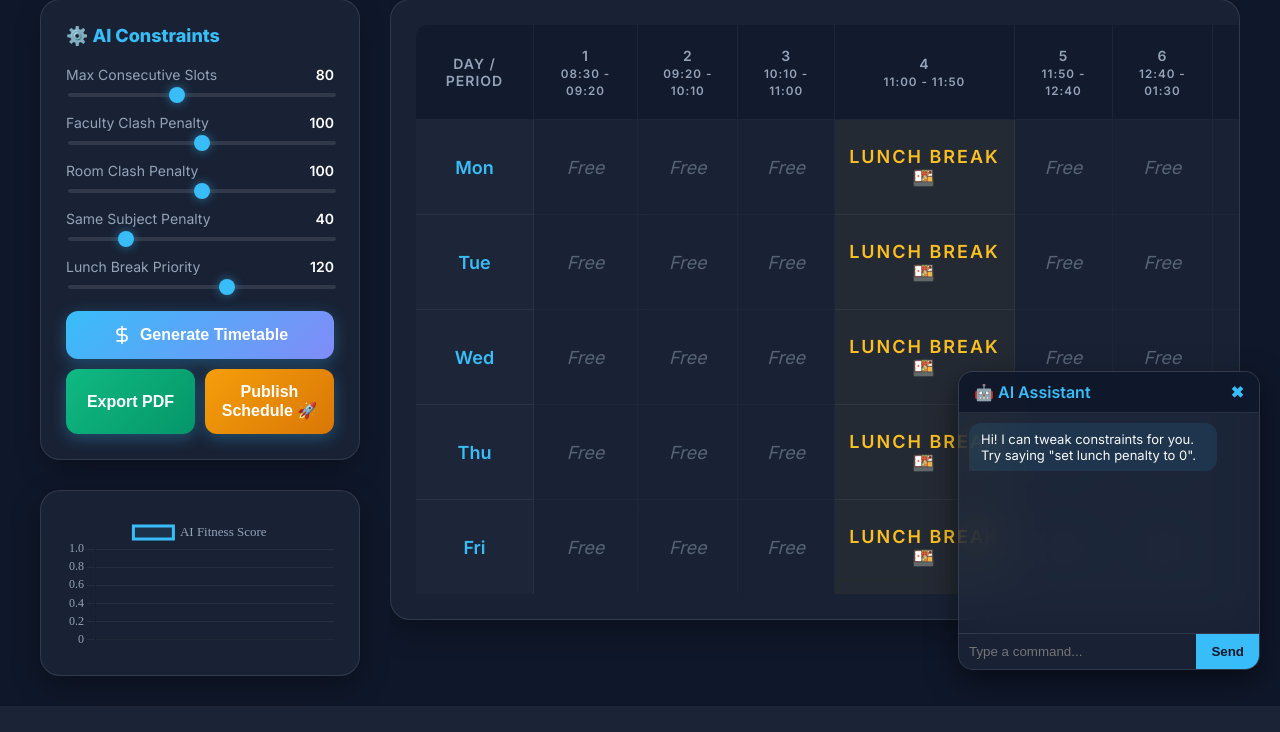
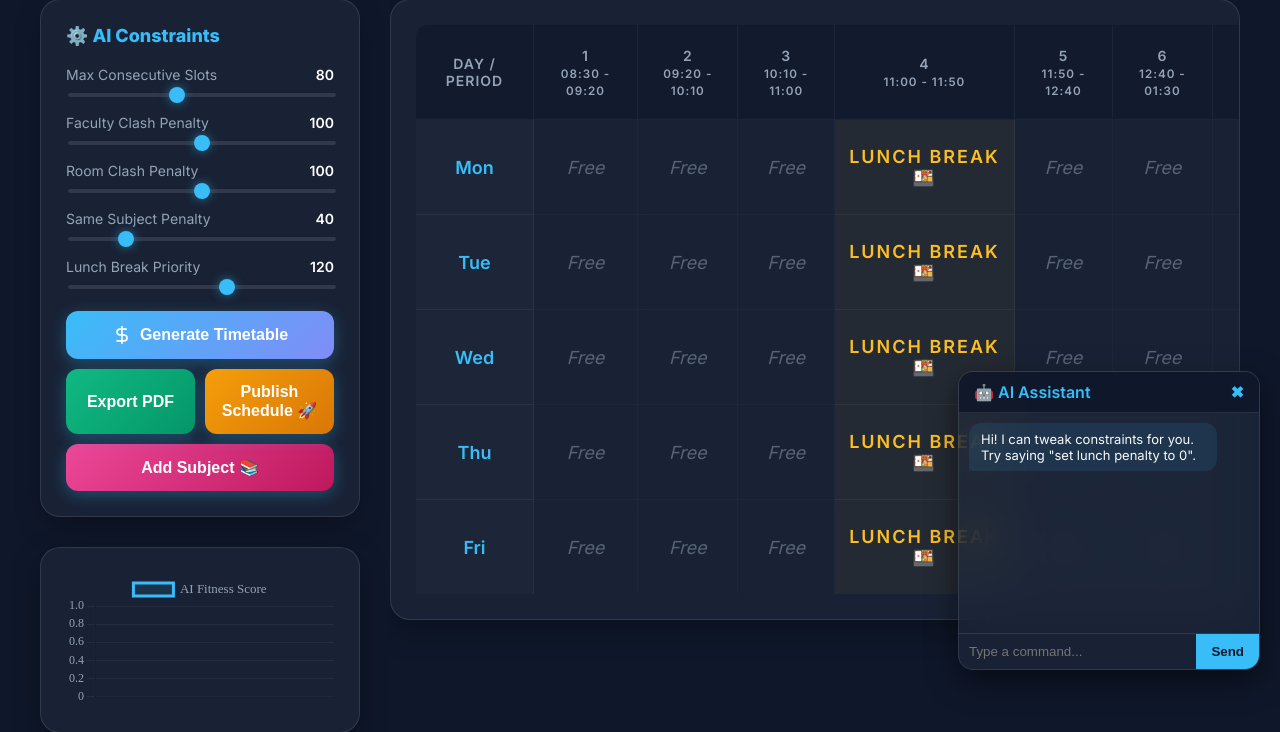
Before and after one commit to ansh-sharma123/ai_timetable_system, a Flask app: page / in a window 1280 px wide. Shown: the part 110-842 px from the top of the page. Before the commit the page ends 816 px from the top, so only its background shows below. Run offline with Flask 3, Linux system fonts and the light colour scheme; a user stored in the database is signed in; parts of the project's set-up code (start-up, migrations or seed data) failed here and were passed over; some libraries are stand-ins or nearby versions.

Commit message:
Add subject addition feature for teachers

```diff
--- a/data/courses.csv
+++ b/data/courses.csv
@@ -8,4 +8,4 @@ course_id,course_name,faculty,hours,type
 7,Mathematics for Computing,Dr Patel,1,elective
 8,Economics for Engineers,Dr Roy,1,elective
 9,Soft Skills,Dr Sharma,2,core
-10,Project Lab,Dr Khan,3,core
+10,Project Lab,Dr Khan,3,core11,maths,Dr. Sharma,2,core
--- a/frontend/app.py
+++ b/frontend/app.py
@@ -339,6 +339,49 @@ def chat():
 
     return {"message": response_msg, "weights": weights}
 
+@app.route('/add_subject', methods=['POST'])
+def add_subject():
+    if "user" not in session:
+        return "Unauthorized", 401
+
+    data = request.json
+    course_name = data.get("course_name")
+    faculty = data.get("faculty")
+    hours = data.get("hours")
+    course_type = data.get("type", "core")
+
+    if not all([course_name, faculty, hours]):
+        return {"success": False, "message": "Missing required fields"}, 400
+
+    if course_list:
+        try:
+            max_id = max(int(c.get("course_id", 0)) for c in course_list)
+            new_id = max_id + 1
+        except:
+            new_id = len(course_list) + 1
+    else:
+        new_id = 1
+
+    new_course = {
+        "course_id": new_id,
+        "course_name": course_name,
+        "faculty": faculty,
+        "hours": int(hours),
+        "type": course_type
+    }
+
+    course_list.append(new_course)
+
+    csv_path = os.path.join(base_dir, "../data/courses.csv")
+    try:
+        new_df = pd.DataFrame([new_course])
+        new_df.to_csv(csv_path, mode='a', header=False, index=False)
+        return {"success": True, "message": "Subject added successfully!"}
+    except Exception as e:
+        print("Error saving subject:", e)
+        return {"success": False, "message": "Failed to save subject."}, 500
+
+
 @app.route("/")
 def home():
     if "user" not in session:
--- a/frontend/templates/index.html
+++ b/frontend/templates/index.html
@@ -518,6 +518,11 @@
                     Publish Schedule 🚀
                 </button>
             </div>
+            <div style="margin-top: 10px;">
+                <button type="button" class="btn-generate" style="width: 100%; margin: 0; background: linear-gradient(135deg, #ec4899, #be185d);" onclick="showAddSubjectModal()">
+                    Add Subject 📚
+                </button>
+            </div>
         </form>
 
         <div class="chart-container">
@@ -581,6 +586,36 @@
     <div class="popup-row"><span class="popup-label">Room:</span> <span class="popup-value" id="p_room"></span></div>
     <div class="popup-row"><span class="popup-label">Section:</span> <span class="popup-value" id="p_section"></span></div>
     <button class="btn-close" onclick="closePopup()">Close Details</button>
+</div>
+
+<!-- 🔥 ADD SUBJECT POPUP -->
+<div id="add-subject-popup" style="display:none; position:fixed; top:50%; left:50%; transform:translate(-50%, -40%); background:#1e293b; padding:30px; border-radius:20px; z-index:1000; min-width:350px; box-shadow:0 25px 50px -12px rgba(0,0,0,0.5); border:1px solid var(--border-color); opacity:0; transition:all 0.3s cubic-bezier(0.4, 0, 0.2, 1);">
+    <h3 class="popup-title">Add New Subject</h3>
+    <div style="display:flex; flex-direction:column; gap:15px;">
+        <div>
+            <label style="color:var(--text-muted); font-size:14px;">Course Name</label><br>
+            <input type="text" id="new_course_name" style="width:100%; padding:10px; border-radius:8px; border:1px solid rgba(255,255,255,0.1); background:rgba(0,0,0,0.2); color:white; margin-top:5px; box-sizing:border-box;" placeholder="e.g. Advanced AI" required>
+        </div>
+        <div>
+            <label style="color:var(--text-muted); font-size:14px;">Faculty Name</label><br>
+            <input type="text" id="new_faculty" style="width:100%; padding:10px; border-radius:8px; border:1px solid rgba(255,255,255,0.1); background:rgba(0,0,0,0.2); color:white; margin-top:5px; box-sizing:border-box;" placeholder="e.g. Dr. Smith" required>
+        </div>
+        <div>
+            <label style="color:var(--text-muted); font-size:14px;">Hours per week</label><br>
+            <input type="number" id="new_hours" style="width:100%; padding:10px; border-radius:8px; border:1px solid rgba(255,255,255,0.1); background:rgba(0,0,0,0.2); color:white; margin-top:5px; box-sizing:border-box;" placeholder="e.g. 2" required min="1">
+        </div>
+        <div>
+            <label style="color:var(--text-muted); font-size:14px;">Course Type</label><br>
+            <select id="new_type" style="width:100%; padding:10px; border-radius:8px; border:1px solid rgba(255,255,255,0.1); background:rgba(0,0,0,0.2); color:white; margin-top:5px; box-sizing:border-box;">
+                <option value="core">Core</option>
+                <option value="elective">Elective</option>
+            </select>
+        </div>
+    </div>
+    <div style="display:flex; gap:10px; margin-top:20px;">
+        <button class="btn-generate" style="flex:1; background:linear-gradient(135deg, #10b981, #059669);" onclick="submitNewSubject()">Save</button>
+        <button class="btn-close" style="flex:1; margin-top:0;" onclick="closeAddSubjectModal()">Cancel</button>
+    </div>
 </div>
 
 <!-- 🔥 CHAT WIDGET -->
@@ -936,6 +971,82 @@ function appendChat(role, text) {
     messages.appendChild(div);
     messages.scrollTop = messages.scrollHeight;
 }
+
+// --- ADD SUBJECT MODAL ---
+function showAddSubjectModal() {
+    const popup = document.getElementById("add-subject-popup");
+    const overlay = document.getElementById("overlay");
+    popup.style.display = "block";
+    overlay.style.display = "block";
+
+    // Trigger reflow
+    void popup.offsetWidth;
+
+    popup.style.transform = "translate(-50%, -50%)";
+    popup.style.opacity = "1";
+    overlay.classList.add("active");
+
+    // Set overlay to close this modal when clicked
+    overlay.onclick = function() {
+        closeAddSubjectModal();
+        closePopup(); // Also fallback to original
+    };
+}
+
+function closeAddSubjectModal() {
+    const popup = document.getElementById("add-subject-popup");
+    const overlay = document.getElementById("overlay");
+    popup.style.transform = "translate(-50%, -40%)";
+    popup.style.opacity = "0";
+    overlay.classList.remove("active");
+    setTimeout(() => {
+        popup.style.display = "none";
+        overlay.style.display = "none";
+    }, 300);
+
+    // Restore overlay onclick
+    overlay.onclick = closePopup;
+}
+
+function submitNewSubject() {
+    const course_name = document.getElementById('new_course_name').value.trim();
+    const faculty = document.getElementById('new_faculty').value.trim();
+    const hours = document.getElementById('new_hours').value.trim();
+    const type = document.getElementById('new_type').value;
+
+    if (!course_name || !faculty || !hours) {
+        alert("Please fill in all fields.");
+        return;
+    }
+
+    fetch('/add_subject', {
+        method: 'POST',
+        headers: { 'Content-Type': 'application/json' },
+        body: JSON.stringify({
+            course_name: course_name,
+            faculty: faculty,
+            hours: hours,
+            type: type
+        })
+    })
+    .then(res => res.json())
+    .then(data => {
+        if(data.success) {
+            alert(data.message);
+            closeAddSubjectModal();
+            // Clear inputs
+            document.getElementById('new_course_name').value = '';
+            document.getElementById('new_faculty').value = '';
+            document.getElementById('new_hours').value = '';
+        } else {
+            alert("Error: " + data.message);
+        }
+    })
+    .catch(err => {
+        console.error("Error:", err);
+        alert("An error occurred while saving the subject.");
+    });
+}
 </script>
 
 <script src="https://cdnjs.cloudflare.com/ajax/libs/html2pdf.js/0.10.1/html2pdf.bundle.min.js"></script>
```
